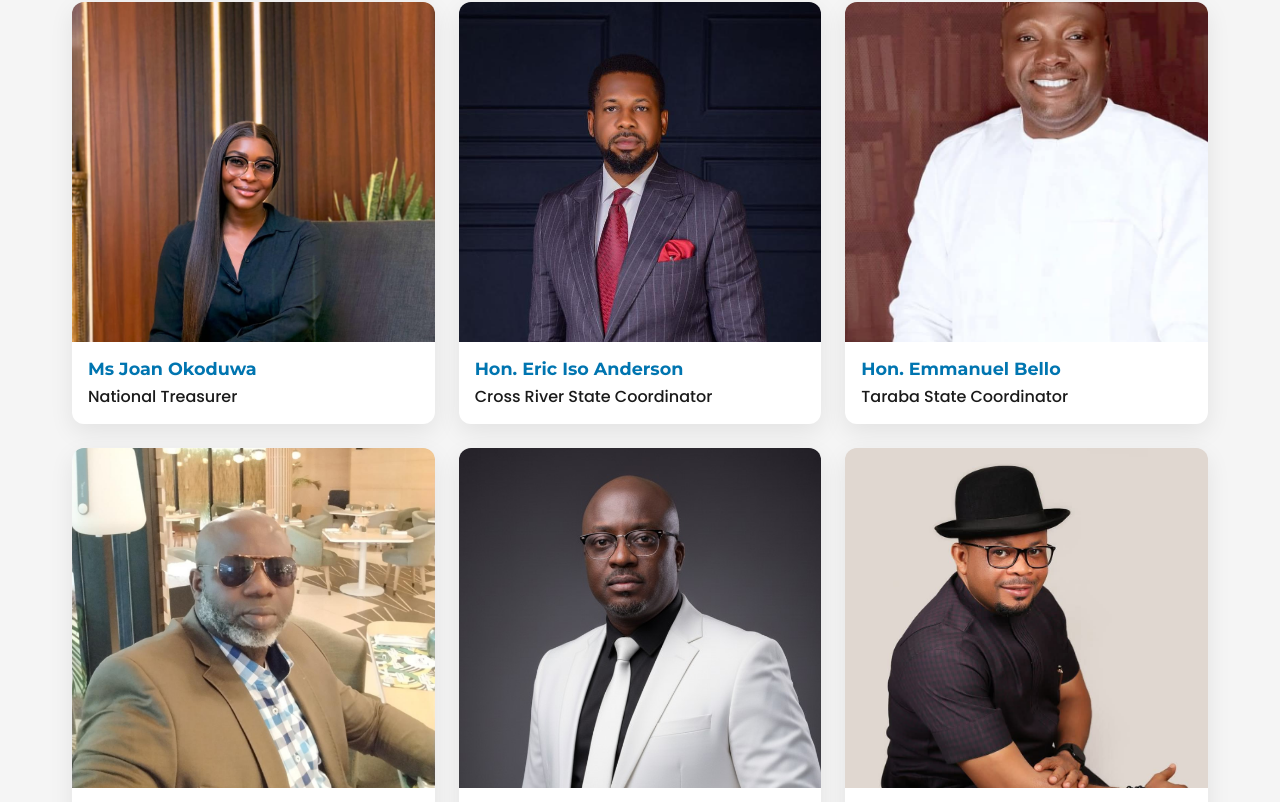
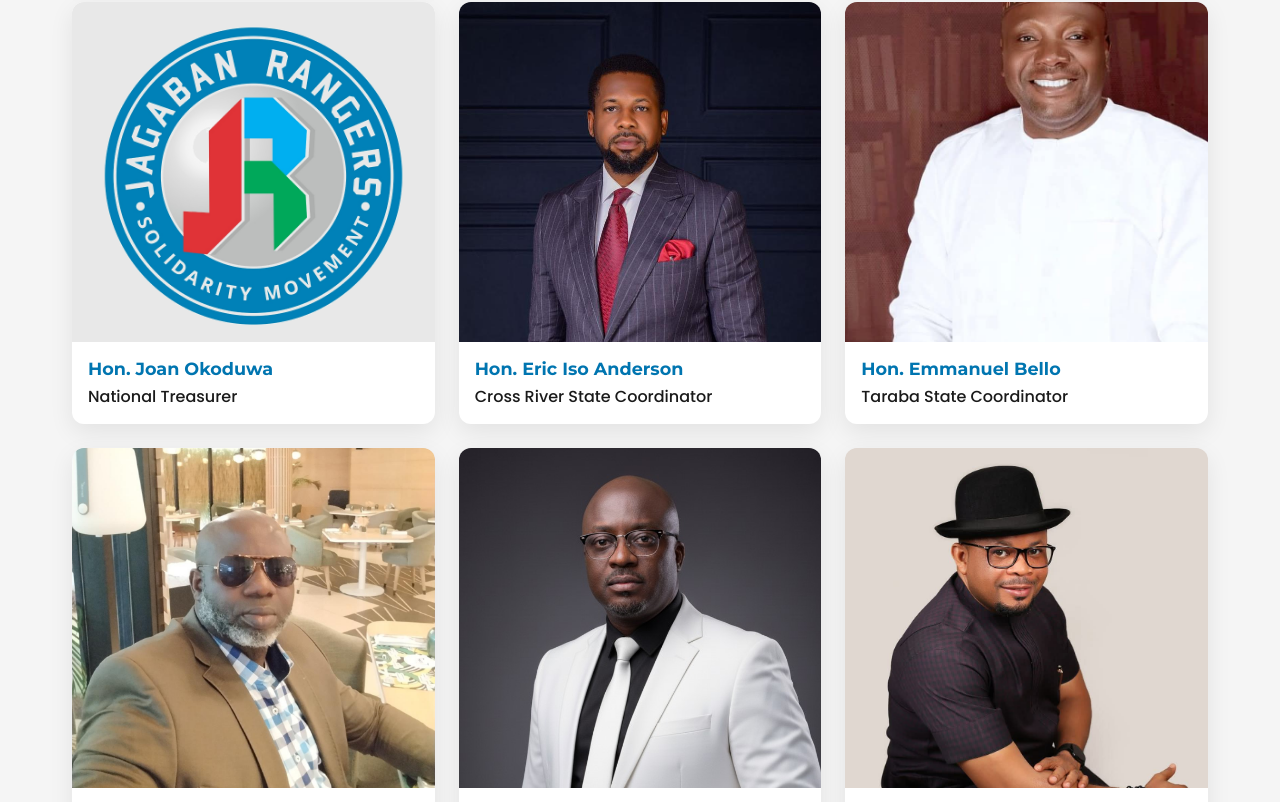
Before and after one commit to TISWHORDweb/jagaban, a React (Vite) app: page /team in a window 1280 px wide. Shown: the part 1100-1902 px from the top of the page. Built offline with nearby package versions, Linux system fonts and the light colour scheme.

Commit message:
update ***

```diff
--- a/src/pages/Team.jsx
+++ b/src/pages/Team.jsx
@@ -2,7 +2,7 @@
   { name: 'Prince Yahya Haliru Dantoro', title: 'Deputy National Co-ordinator' },
   { name: 'Dr Jimlas Opeyemi Ogunsakin', title: 'National Program Director' },
   { name: 'Chief Ikenna Nicolas Ukwa', title: 'Abia State Coordinator' },
-  { name: 'Ms Joan Okoduwa', title: 'National Treasurer' },
+  { name: 'Hon. Joan Okoduwa', title: 'National Treasurer' },
   { name: 'Hon. Eric Iso Anderson', title: 'Cross River State Coordinator' },
   { name: 'Hon. Emmanuel Bello', title: 'Taraba State Coordinator' },
   { name: 'Hon. Uchenna Okorie', title: 'National Secretary' },
```
